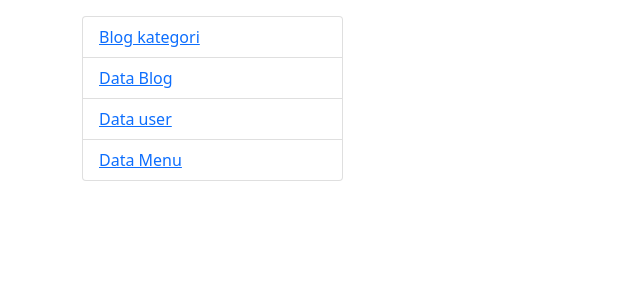
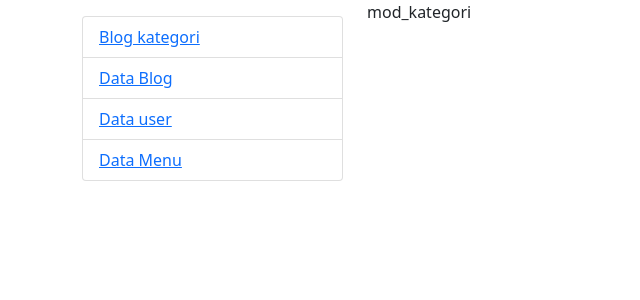
Before and after one commit to Dzakyalifgunawan/matkul_webprog, a PHP site: page /admin/home.php?modul=mod_kategori in a window 1280 px wide. Shown: the part 72-372 px from the top of the page, without its empty margins (0-640 px from the left). Run offline with PHP 8.4, Linux system fonts and the light colour scheme.

Commit message:
Update Terbaru

```diff
--- a/latihan02/admin/home.php
+++ b/latihan02/admin/home.php
@@ -36,11 +36,15 @@ require_once("../koneksidb.php");
                     <ul class="list-group">
                         <li class="list-group-item"><a href="?modul=mod_kategori">Blog kategori</a></li>
                         <li class="list-group-item"><a href="?modul=mod_blog">Data Blog</a></li>
-                        <li class="list-group-item"><a href="?=modul_user">Data user</a></li>
+                        <li class="list-group-item"><a href="?modul=mod_user">Data user</a></li>
                         <li class="list-group-item"><a href="">Data Menu</a></li>
                     </ul>
                 </div>
-                <div class="konten col-md"></div>
+                <div class="konten col-md">
+                    <?php
+                        echo $_GET["modul"];
+                    ?>
+                </div>
                 <div class="col-md-3">
 
                 </div>
```
